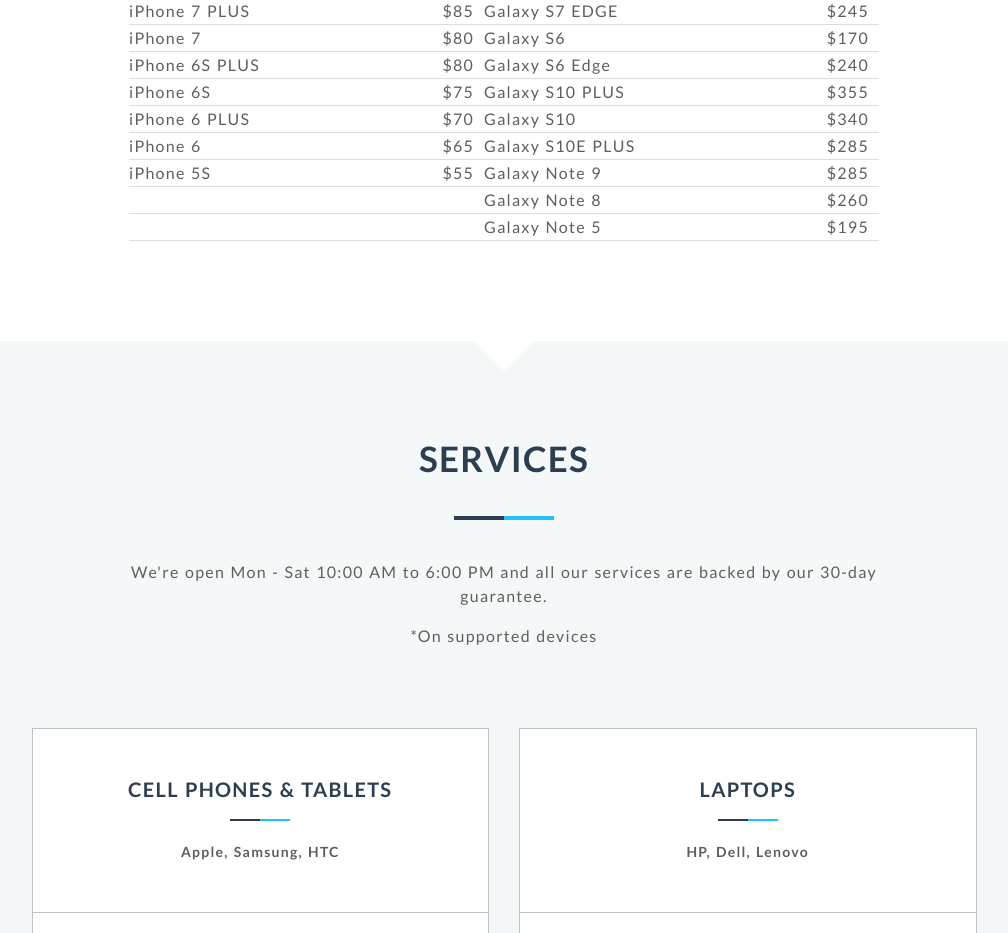
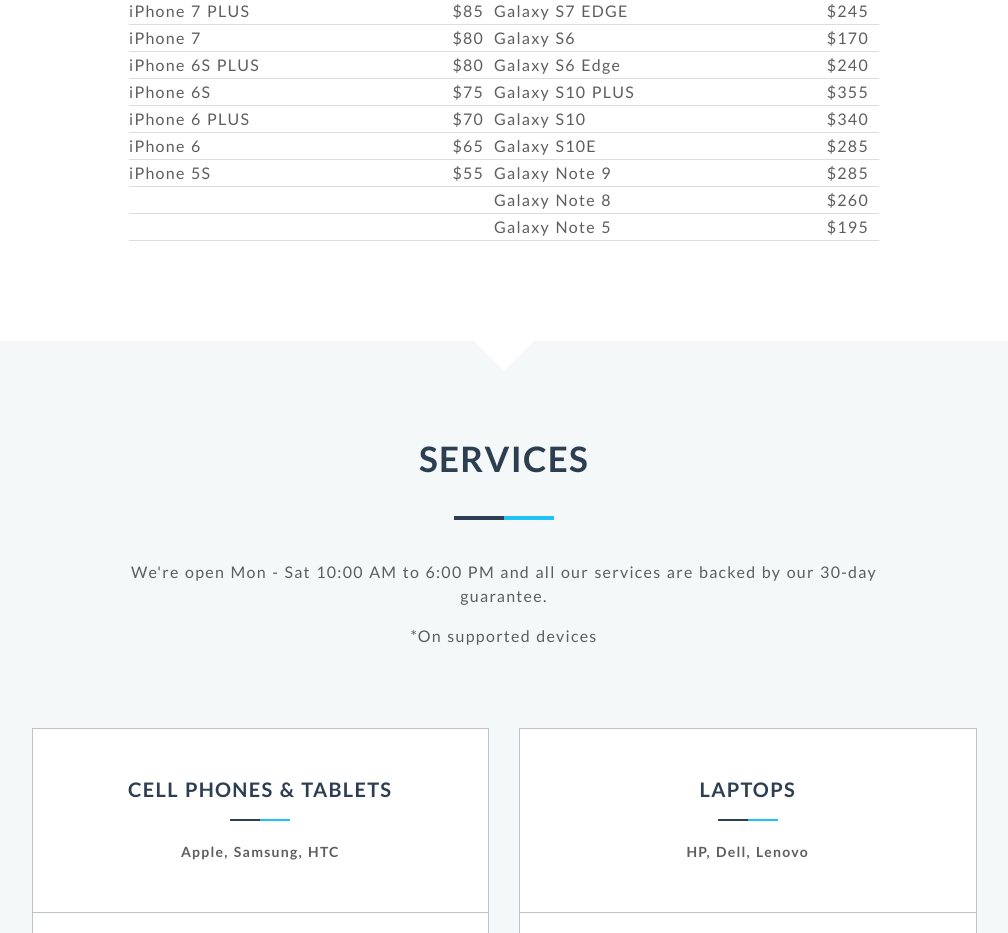
Before and after one commit to jdmr/mymdr, a Nuxt app: page / in a window 1280 px wide. Shown: the part 2022-2955 px from the top of the page, without its empty margins (136-1144 px from the left). Built offline with nearby package versions, Linux system fonts and the light colour scheme.

Commit message:
Update index.vue

```diff
--- a/pages/index.vue
+++ b/pages/index.vue
@@ -283,7 +283,7 @@
                 <tr>
                   <td>iPhone 6</td>
                   <td class="price">$65</td>
-                  <td>Galaxy S10E PLUS </td>
+                  <td>Galaxy S10E</td>
                   <td class="price">$285</td>
                 </tr>
                 <tr>
```
